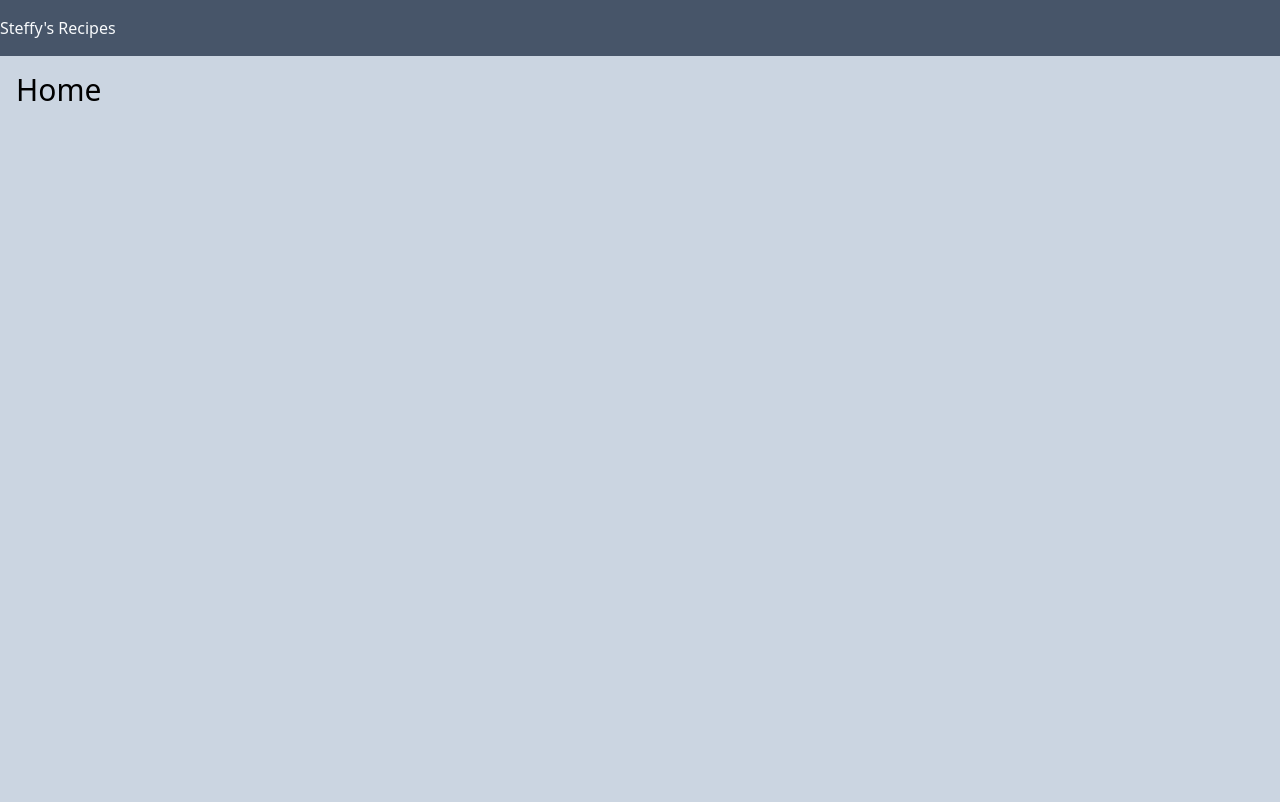
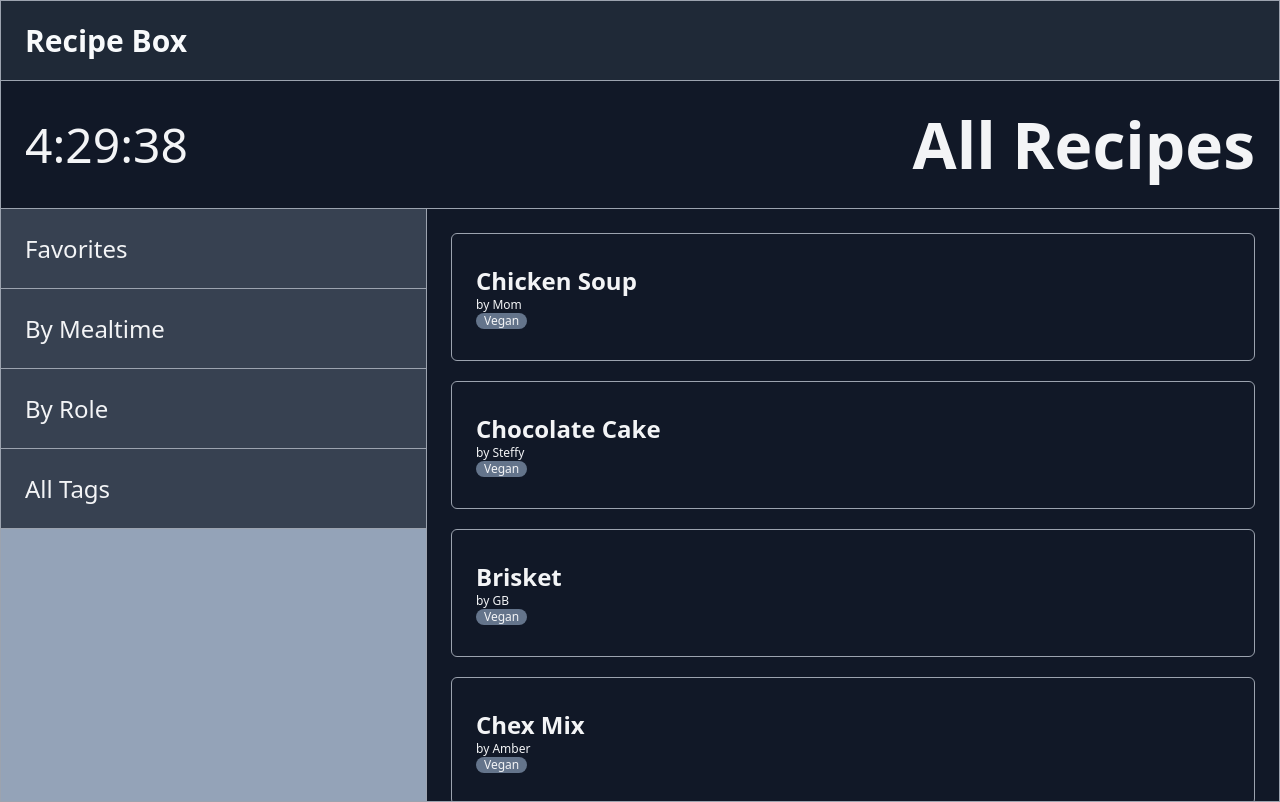
Before and after one commit to pbryan9/Recipes, a Next.js app: page / in a window 1280 px wide. Built offline with nearby package versions, Linux system fonts and the light colour scheme.

Commit message:
initial layout WIP

```diff
--- /dev/null
+++ b/src/app/components/CategoryCard.tsx
@@ -0,0 +1,9 @@
+import type { PropsWithChildren } from 'react';
+
+export default function CategoryCard({ children }: PropsWithChildren) {
+  return (
+    <article className='category-card bg-gray-700 h-20 flex-shrink-0 w-full flex items-center px-6 text-2xl border-b border-gray-400'>
+      {children}
+    </article>
+  );
+}
--- /dev/null
+++ b/src/app/components/LeftNav.tsx
@@ -0,0 +1,13 @@
+import CategoryCard from './CategoryCard';
+
+export default function LeftNav() {
+  const categories = ['Favorites', 'By Mealtime', 'By Role', 'All Tags'];
+
+  return (
+    <nav className='h-full basis-4/12 bg-slate-400 overflow-y-auto flex flex-col justify-start gap-0 border-r border-gray-400'>
+      {categories.map((category) => (
+        <CategoryCard>{category}</CategoryCard>
+      ))}
+    </nav>
+  );
+}
--- a/src/app/components/Navbar.tsx
+++ b/src/app/components/Navbar.tsx
@@ -2,10 +2,10 @@ import Link from 'next/link';
 
 export default function Navbar() {
   return (
-    <nav className='flex space-between w-full bg-slate-600 text-slate-50 py-4'>
-      <div>
+    <nav className='flex items-center space-between w-full bg-gray-800 border-b border-gray-400 text-slate-50 py-4 px-6 h-20'>
+      <div className='text-3xl font-bold'>
         <Link href='/' className=''>
-          Steffy&apos;s Recipes
+          Recipe Box
         </Link>
       </div>
     </nav>
--- /dev/null
+++ b/src/app/components/RecipeCard.tsx
@@ -0,0 +1,21 @@
+import TagBadge from './TagBadge';
+
+type RecipeCardProps = {
+  title: string;
+  author?: string;
+};
+
+export default function RecipeCard({
+  title = 'Dummy Recipe Name',
+  author = 'Steffy',
+}: RecipeCardProps) {
+  return (
+    <article className='recipe-card w-full h-32 flex items-center flex-shrink-0 justify-between border border-gray-400 rounded-md p-6'>
+      <section>
+        <h2 className='text-2xl font-bold'>{title}</h2>
+        {author && <aside className='text-xs'>by {author}</aside>}
+        <TagBadge>Vegan</TagBadge>
+      </section>
+    </article>
+  );
+}
--- /dev/null
+++ b/src/app/components/SectionHeader.tsx
@@ -0,0 +1,12 @@
+export default function SectionHeader() {
+  return (
+    <header className='w-full h-32 border-b border-gray-400 flex justify-between items-center px-6'>
+      <section className='left-section'>
+        <article className='timer text-5xl'>4:29:38</article>
+      </section>
+      <section className='right-section'>
+        <article className='timer text-[4rem] font-bold'>All Recipes</article>
+      </section>
+    </header>
+  );
+}
--- /dev/null
+++ b/src/app/components/TagBadge.tsx
@@ -0,0 +1,9 @@
+import type { PropsWithChildren } from 'react';
+
+export default function TagBadge({ children = 'TagName' }: PropsWithChildren) {
+  return (
+    <div className='bg-slate-500 rounded-full w-fit flex items-center justify-center px-2 text-xs'>
+      {children}
+    </div>
+  );
+}
--- a/src/app/layout.tsx
+++ b/src/app/layout.tsx
@@ -1,4 +1,6 @@
+import LeftNav from './components/LeftNav';
 import Navbar from './components/Navbar';
+import SectionHeader from './components/SectionHeader';
 import './globals.css';
 import type { Metadata } from 'next';
 
@@ -14,9 +16,13 @@ export default function RootLayout({
 }) {
   return (
     <html lang='en'>
-      <body className='min-h-screen min-w-screen bg-slate-300 dark:bg-slate'>
+      <body className='min-h-screen min-w-screen bg-gray-900 text-gray-100 overflow-hidden border border-gray-400'>
         <Navbar />
-        {children}
+        <SectionHeader />
+        <div className='main-section-wrapper flex justify-between items-start h-[calc(100vh_-_80px_-_128px)]'>
+          <LeftNav />
+          {children}
+        </div>
       </body>
     </html>
   );
--- a/src/app/page.tsx
+++ b/src/app/page.tsx
@@ -1,7 +1,12 @@
+import RecipeCard from './components/RecipeCard';
+
 export default function Home() {
   return (
-    <main className='p-4'>
-      <h1 className='text-3xl'>Home</h1>
+    <main className='p-6 basis-8/12 flex flex-col gap-5 overflow-y-auto h-full'>
+      <RecipeCard title='Chicken Soup' author='Mom' />
+      <RecipeCard title='Chocolate Cake' author='Steffy' />
+      <RecipeCard title='Brisket' author='GB' />
+      <RecipeCard title='Chex Mix' author='Amber' />
     </main>
   );
 }
```
